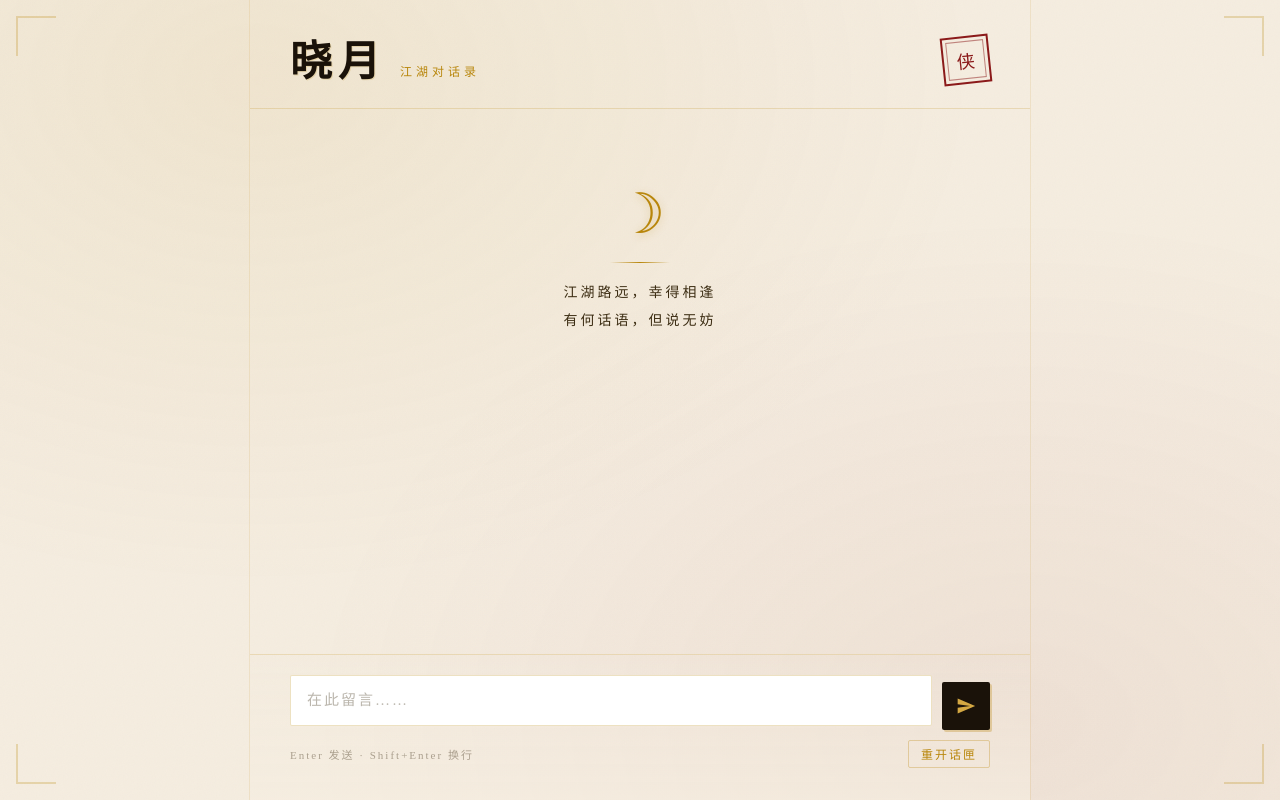
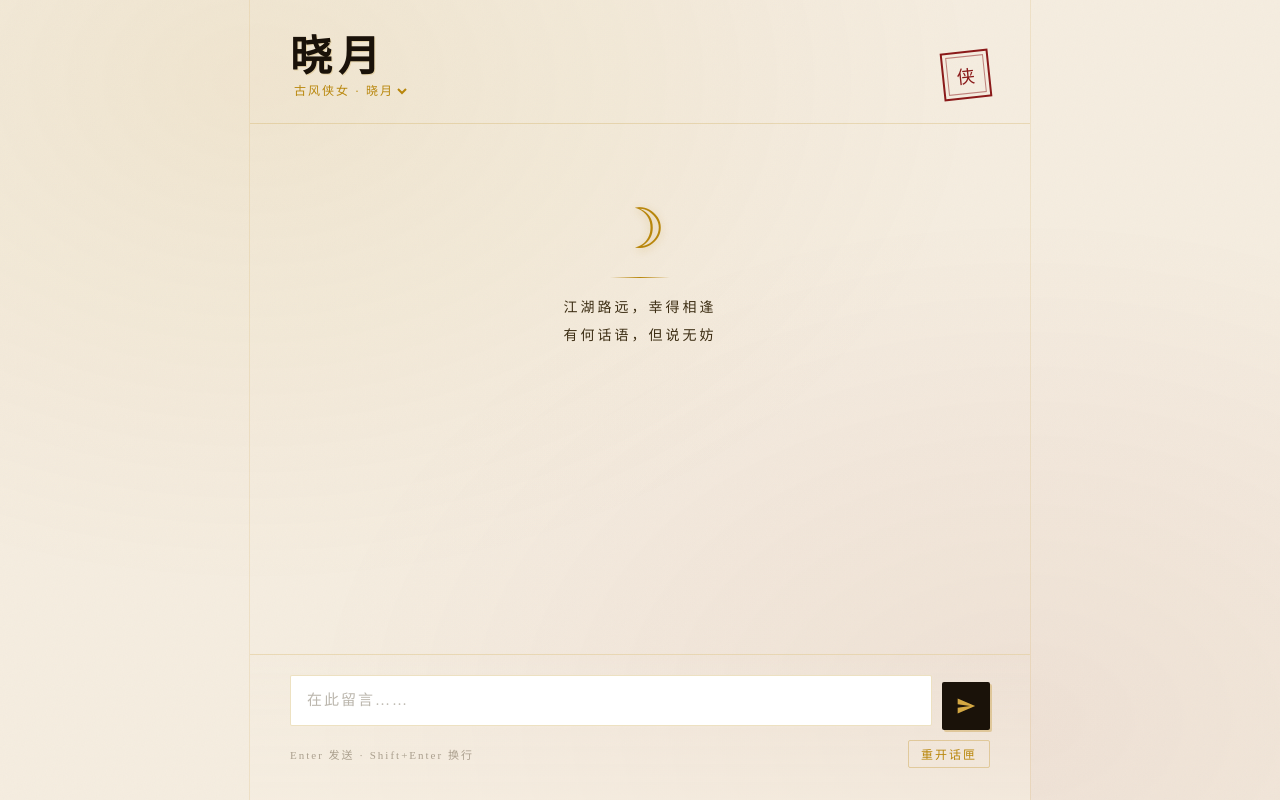
Before and after one commit to leoacmer/my-flask-chatbot, a Flask app: page / in a window 1280 px wide. Run offline with Flask 3, Linux system fonts and the light colour scheme; some web fonts are replaced.

Commit message:
Update index.html

```diff
--- a/templates/index.html
+++ b/templates/index.html
@@ -70,6 +70,7 @@
   }
 
   .title-group { display: flex; align-items: baseline; gap: 14px; }
+
 
   h1 {
     font-family: 'Ma Shan Zheng', cursive;
@@ -349,18 +350,30 @@
 </style>
 </head>
 <body>
-
-<div class="corner tl"></div>
-<div class="corner tr"></div>
-<div class="corner bl"></div>
-<div class="corner br"></div>
-
-<header>
+ <header>
   <div class="title-group">
-    <h1>晓月</h1>
-    <span class="subtitle">江湖对话录</span>
+    <div style="display: flex; flex-direction: column;">
+        <h1 id="char-title">晓月</h1>
+        <!-- 角色选择下拉框 -->
+        <select id="char-selector" style="
+            background: transparent;
+            border: none;
+            color: var(--gold);
+            font-family: 'Noto Serif SC', serif;
+            font-size: 12px;
+            letter-spacing: 2px;
+            cursor: pointer;
+            outline: none;
+            margin-top: 5px;
+        ">
+            <option value="晓月">古风侠女 · 晓月</option>
+            <option value="墨影">儒雅书生 · 墨影</option>
+            <option value="赛博喵">赛博喵娘 · 喵喵</option>
+           <option value="阿强">电子判官 · 阿强</option>
+        </select>
+    </div>
   </div>
-  <div class="seal">侠</div>
+  <div class="seal" id="char-seal">侠</div>
 </header>
 
 <main>
@@ -387,17 +400,27 @@
     <button class="btn-reset" id="reset-btn">重开话匣</button>
   </div>
 </footer>
+<!-- 保持你之前的 HTML 和 CSS 不变 -->
+<!-- ... (前面的代码) ... -->
 
 <script>
-  const chatBox  = document.getElementById('chat-box');
-  const input    = document.getElementById('user-input');
-  const sendBtn  = document.getElementById('send-btn');
-  const resetBtn = document.getElementById('reset-btn');
+  const chatBox      = document.getElementById('chat-box');
+  const input        = document.getElementById('user-input');
+  const sendBtn      = document.getElementById('send-btn');
+  const resetBtn     = document.getElementById('reset-btn');
+  const charSelector = document.getElementById('char-selector');
+  const charTitle    = document.getElementById('char-title');
+  const charSeal     = document.getElementById('char-seal');
 
-  input.addEventListener('input', () => {
-    input.style.height = 'auto';
-    input.style.height = Math.min(input.scrollHeight, 120) + 'px';
-  });
+  const charMeta = {
+    "晓月": { avatar: "月", seal: "侠" },
+    "墨影": { avatar: "墨", seal: "儒" },
+    "赛博喵": { avatar: "喵", seal: "喵" },
+      "阿强": { avatar: "强", seal: "典" }
+  };
+
+  // --- 补全：绑定按钮和键盘事件 ---
+  sendBtn.addEventListener('click', sendMessage);
 
   input.addEventListener('keydown', e => {
     if (e.key === 'Enter' && !e.shiftKey) {
@@ -406,7 +429,29 @@
     }
   });
 
-  sendBtn.addEventListener('click', sendMessage);
+  input.addEventListener('input', () => {
+    input.style.height = 'auto';
+    input.style.height = Math.min(input.scrollHeight, 120) + 'px';
+  });
+
+  // 监听角色切换
+  charSelector.addEventListener('change', () => {
+    const val = charSelector.value;
+    charTitle.innerText = val;
+    charSeal.innerText = charMeta[val].seal;
+    resetChat();
+  });
+
+  // --- 补全：定义 resetChat 函数 ---
+  async function resetChat() {
+    try { await fetch('/reset', { method: 'POST' }); } catch (_) {}
+    chatBox.innerHTML = `
+      <div class="welcome">
+        <span class="welcome-character">☽</span>
+        <div class="welcome-divider"></div>
+        <p>话匣已清，重新启程<br>有何话语，但说无妨</p>
+      </div>`;
+  }
   resetBtn.addEventListener('click', resetChat);
 
   function appendMessage(role, text) {
@@ -418,7 +463,8 @@
 
     const avatar = document.createElement('div');
     avatar.className = 'avatar';
-    avatar.textContent = role === 'bot' ? '月' : '客';
+    const currentChar = charSelector.value;
+    avatar.textContent = role === 'bot' ? charMeta[currentChar].avatar : '客';
 
     const bubble = document.createElement('div');
     bubble.className = 'bubble';
@@ -428,35 +474,12 @@
     wrap.appendChild(bubble);
     chatBox.appendChild(wrap);
     chatBox.scrollTop = chatBox.scrollHeight;
-    return wrap;
-  }
-
-  function showTyping() {
-    const wrap = document.createElement('div');
-    wrap.className = 'message bot typing';
-    wrap.id = 'typing-indicator';
-
-    const avatar = document.createElement('div');
-    avatar.className = 'avatar';
-    avatar.textContent = '月';
-
-    const bubble = document.createElement('div');
-    bubble.className = 'bubble';
-    bubble.innerHTML = '<div class="dots"><span></span><span></span><span></span></div>';
-
-    wrap.appendChild(avatar);
-    wrap.appendChild(bubble);
-    chatBox.appendChild(wrap);
-    chatBox.scrollTop = chatBox.scrollHeight;
-  }
-
-  function removeTyping() {
-    const t = document.getElementById('typing-indicator');
-    if (t) t.remove();
   }
 
   async function sendMessage() {
     const text = input.value.trim();
+    const character = charSelector.value;
+
     if (!text || sendBtn.disabled) return;
 
     appendMessage('user', text);
@@ -469,28 +492,43 @@
       const res = await fetch('/chat', {
         method: 'POST',
         headers: { 'Content-Type': 'application/json' },
-        body: JSON.stringify({ message: text }),
+        body: JSON.stringify({
+            message: text,
+            character: character
+        }),
       });
       const data = await res.json();
       removeTyping();
       appendMessage('bot', data.response || data.error || '……');
     } catch (err) {
       removeTyping();
-      appendMessage('bot', '江湖路远，音讯有误，稍后再试。');
+      appendMessage('bot', '江湖路远，音讯有误。');
     } finally {
       sendBtn.disabled = false;
       input.focus();
     }
   }
 
-  async function resetChat() {
-    try { await fetch('/reset', { method: 'POST' }); } catch (_) {}
-    chatBox.innerHTML = `
-      <div class="welcome" style="animation:fadeUp 0.5s ease both">
-        <span class="welcome-character">☽</span>
-        <div class="welcome-divider"></div>
-        <p>话匣已清，重新启程<br>有何话语，但说无妨</p>
-      </div>`;
+  function showTyping() {
+    const wrap = document.createElement('div');
+    wrap.className = 'message bot typing';
+    wrap.id = 'typing-indicator';
+    const avatar = document.createElement('div');
+    avatar.className = 'avatar';
+    avatar.textContent = charMeta[charSelector.value].avatar;
+    const bubble = document.createElement('div');
+    bubble.className = 'bubble';
+    bubble.innerHTML = '<div class="dots"><span></span><span></span><span></span></div>';
+    wrap.appendChild(avatar);
+    wrap.appendChild(bubble);
+    chatBox.appendChild(wrap);
+    chatBox.scrollTop = chatBox.scrollHeight;
+  }
+
+  // --- 补全：定义 removeTyping 函数 ---
+  function removeTyping() {
+    const t = document.getElementById('typing-indicator');
+    if (t) t.remove();
   }
 </script>
 </body>
```
